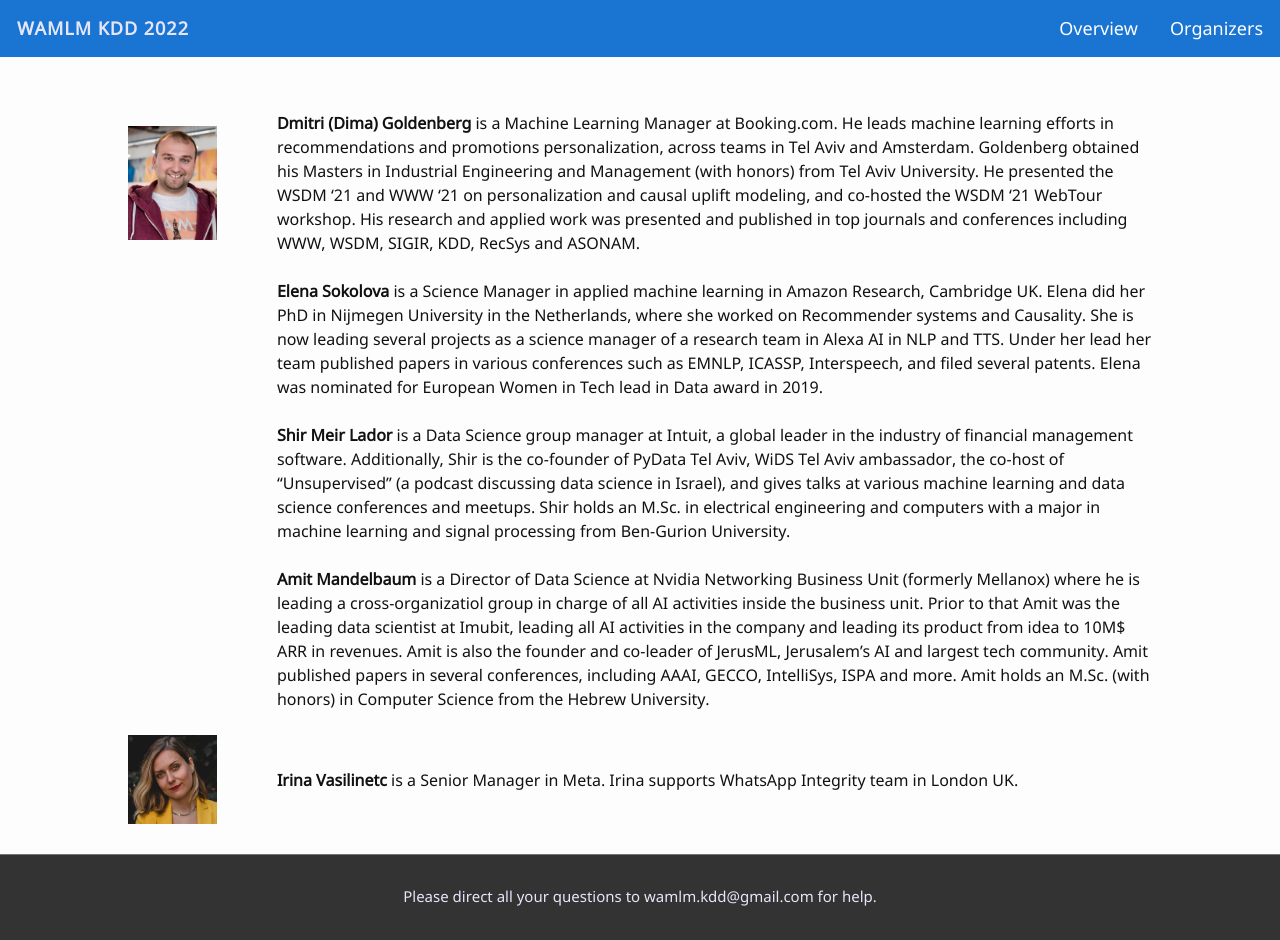
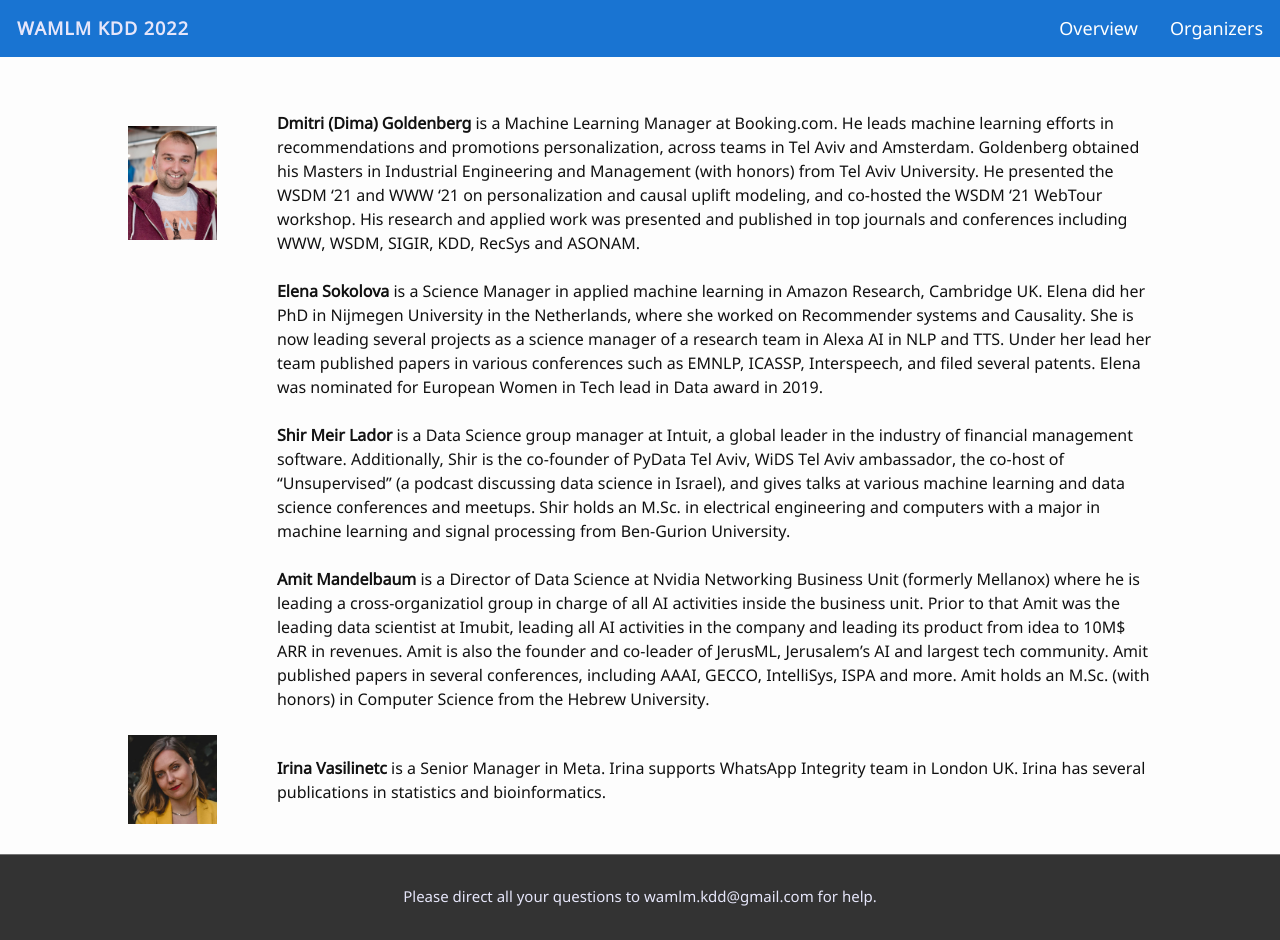
Before and after one commit to wamlm-kdd/wamlm, a Jekyll site: the page built from organizers.md, in a window 1280 px wide and 940 px high. Built offline with Jekyll 4.4.1, drawn with Linux system fonts in a browser that asks for light colours; our own code applies the rules of GitHub Pages for plain Markdown files.

Commit message:
Add image and text for Irina.

```diff
--- a/organizers.md
+++ b/organizers.md
@@ -10,6 +10,6 @@
 | | |
 | |**Amit Mandelbaum** is a Director of Data Science at Nvidia Networking Business Unit (formerly Mellanox) where he is leading a cross-organizatiol group in charge of all AI activities inside the business unit. Prior to that Amit was the leading data scientist at Imubit, leading all AI activities in the company and leading its product from idea to 10M$ ARR in revenues. Amit is also the founder and co-leader of JerusML, Jerusalem’s AI and largest tech community. Amit published papers in several conferences, including AAAI, GECCO, IntelliSys, ISPA and more. Amit holds an M.Sc. (with honors) in Computer Science from the Hebrew University. |
 | | |
-| <img width="60%" src="images/irina.jpeg"/>  | **Irina Vasilinetc** is a Senior Manager in Meta. Irina supports WhatsApp Integrity team in London UK. |
+| <img width="60%" src="images/irina.jpeg"/>  | **Irina Vasilinetc** is a Senior Manager in Meta. Irina supports WhatsApp Integrity team in London UK. Irina has several publications in statistics and bioinformatics. |
 
 </div>
```
